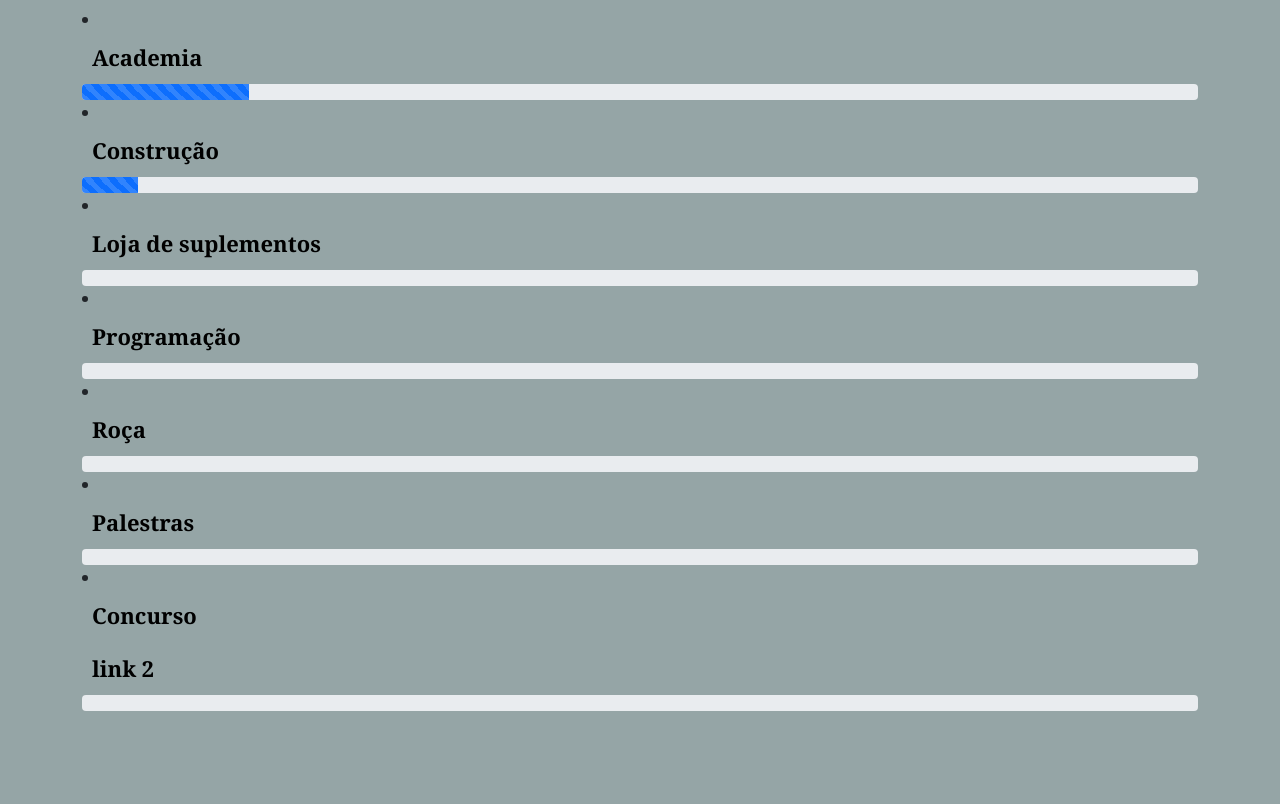
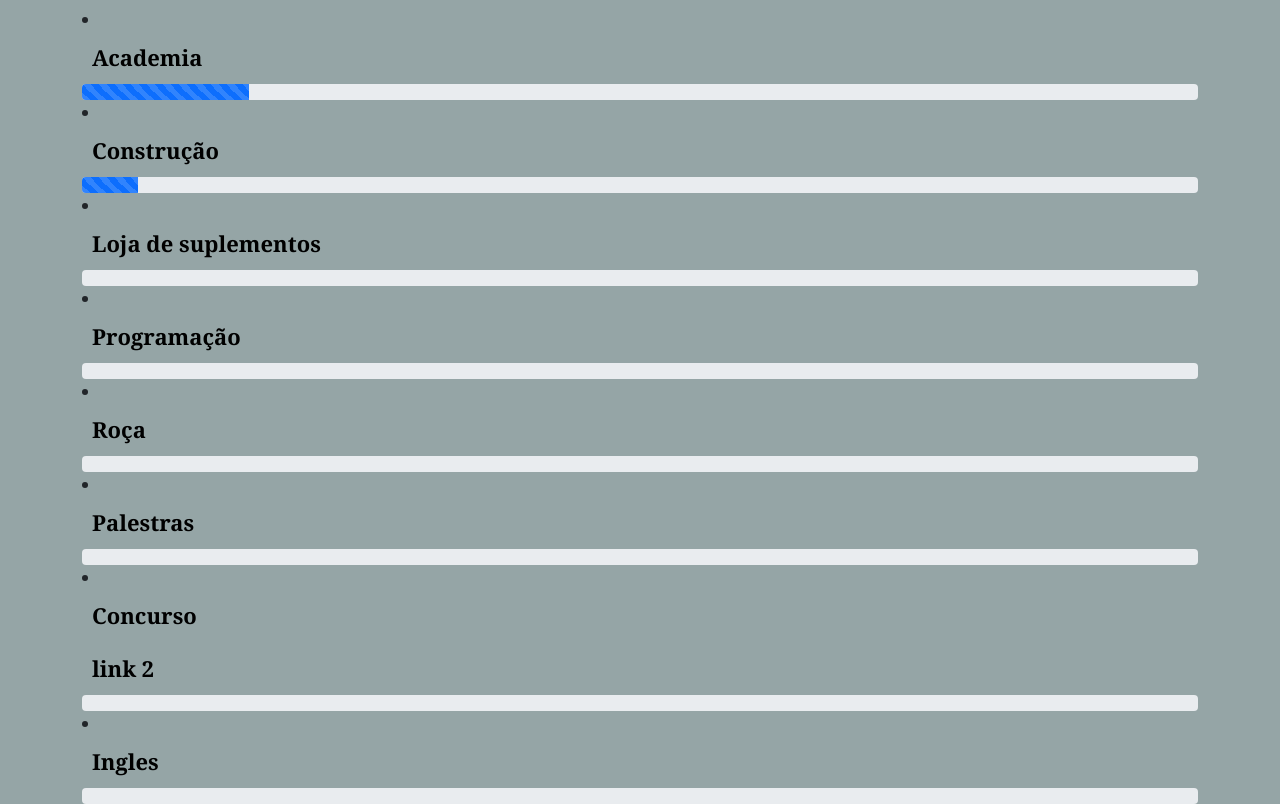
Before and after one commit to blider404/projectzero, a plain HTML site: page index.html in a window 1280 px wide. Shown: the part 89-893 px from the top of the page. Before the commit the page ends 800 px from the top, so only its background shows below. Drawn offline with nearby package versions, Linux system fonts and the light colour scheme.

Commit message:
Update index.html

```diff
--- a/index.html
+++ b/index.html
@@ -44,6 +44,10 @@
         <div class="progress">
           <div class="progress-bar-striped progress-bar-animated" style="width:0%;"></div>
         </div>
+        <li><a href="#">Ingles</a></li>
+        <div class="progress">
+          <div class="progress-bar-striped progress-bar-animated" style="width:0%;"></div>
+        </div>
       </div>
 </body>
 </html>
```
